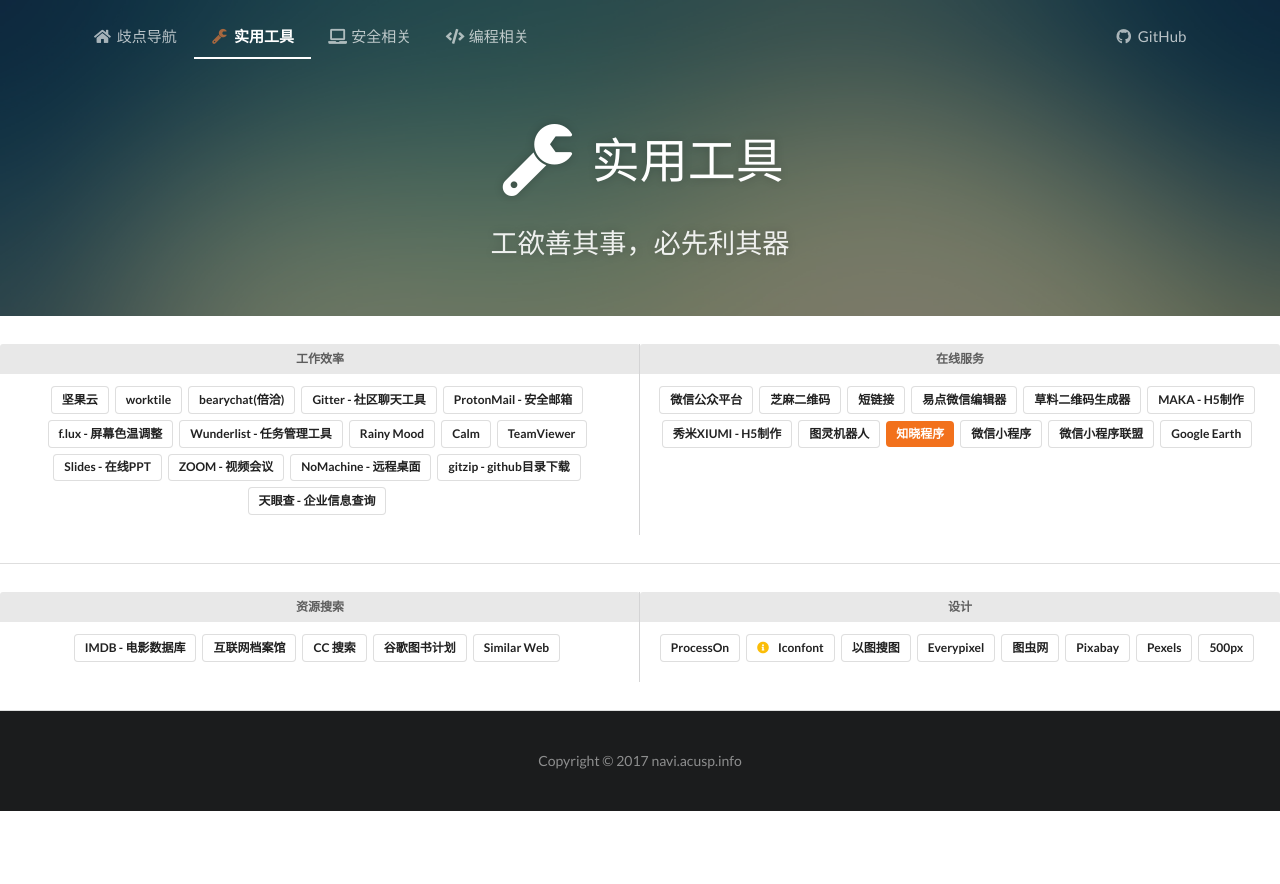
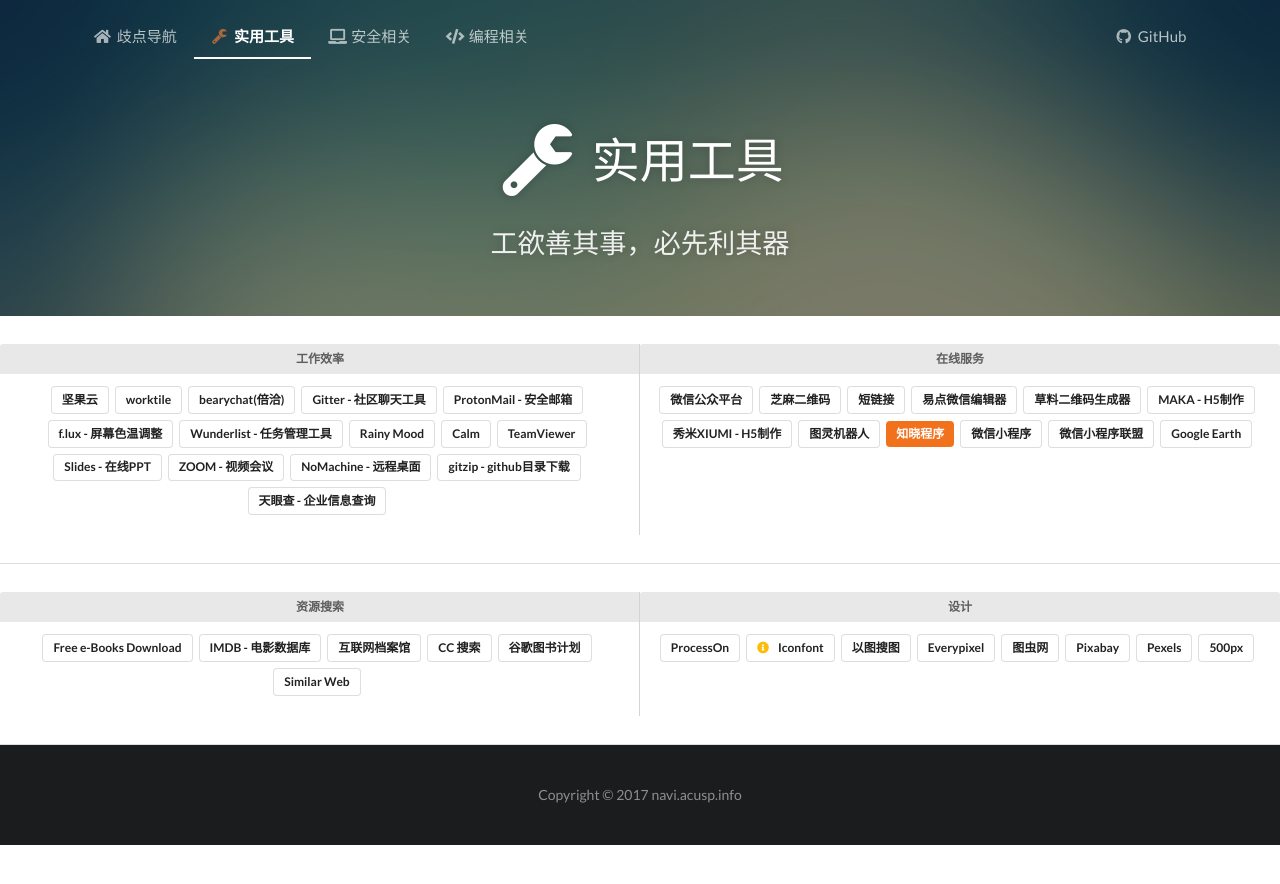
Before and after one commit to acusp/AC-Navi, a Jekyll site: the page built from tool/index.html, in a window 1280 px wide. Shown: the top 884 px of the page. Built offline with Jekyll 4.4.1, drawn with Linux system fonts in a browser that asks for light colours; comment, search, counter and statistics services are not loaded.

Commit message:
Update tool links

```diff
--- a/_data/tool_links.yml
+++ b/_data/tool_links.yml
@@ -118,6 +118,9 @@
   categories:
   - category: 资源搜索
     links:
+    - name: Free e-Books Download
+      style: basic
+      url: https://smtebooks.com/
     - name: IMDB - 电影数据库
       style: basic
       url: http://www.imdb.com/
```
